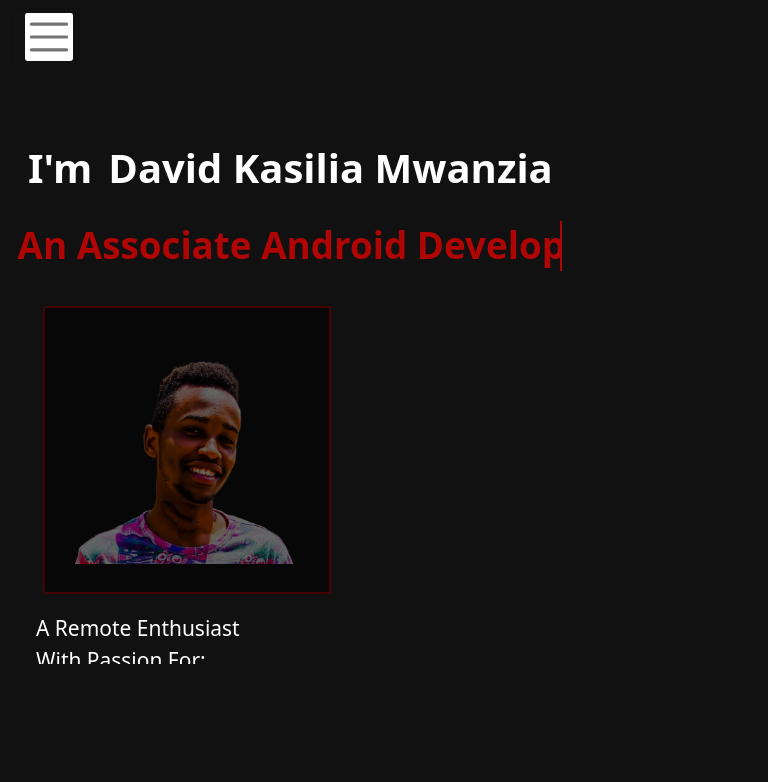
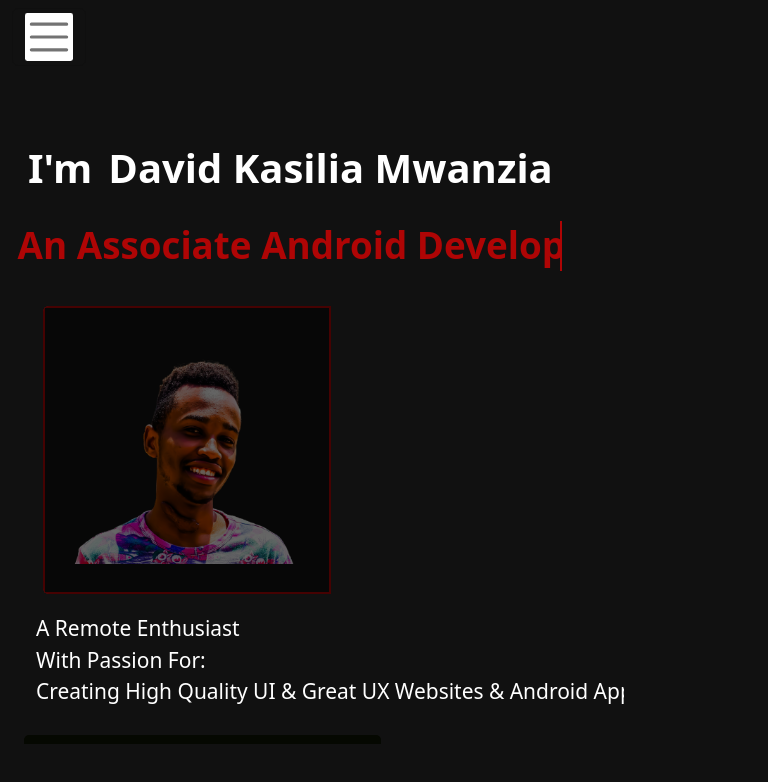
Before and after one commit to David-Kasilia/my-portfolio-react, a React (Create React App) app: page / in a window 768 px wide. Shown: the top 782 px of the page. Built offline with nearby package versions, Linux system fonts and the light colour scheme.

Commit message:
Fix minor errors

```diff
--- a/src/assets/stylesheets/Large.css
+++ b/src/assets/stylesheets/Large.css
@@ -19,7 +19,7 @@
     position: absolute;
     top: 12%;
     width: 100%;
-    height: 65%;
+    height: 75%;
   }
 
   .mobile-text {
@@ -280,6 +280,7 @@
     position: relative;
     left: 2%;
     top: 1rem;
+    height: 100%;
   }
 
   .download-btn {
```
